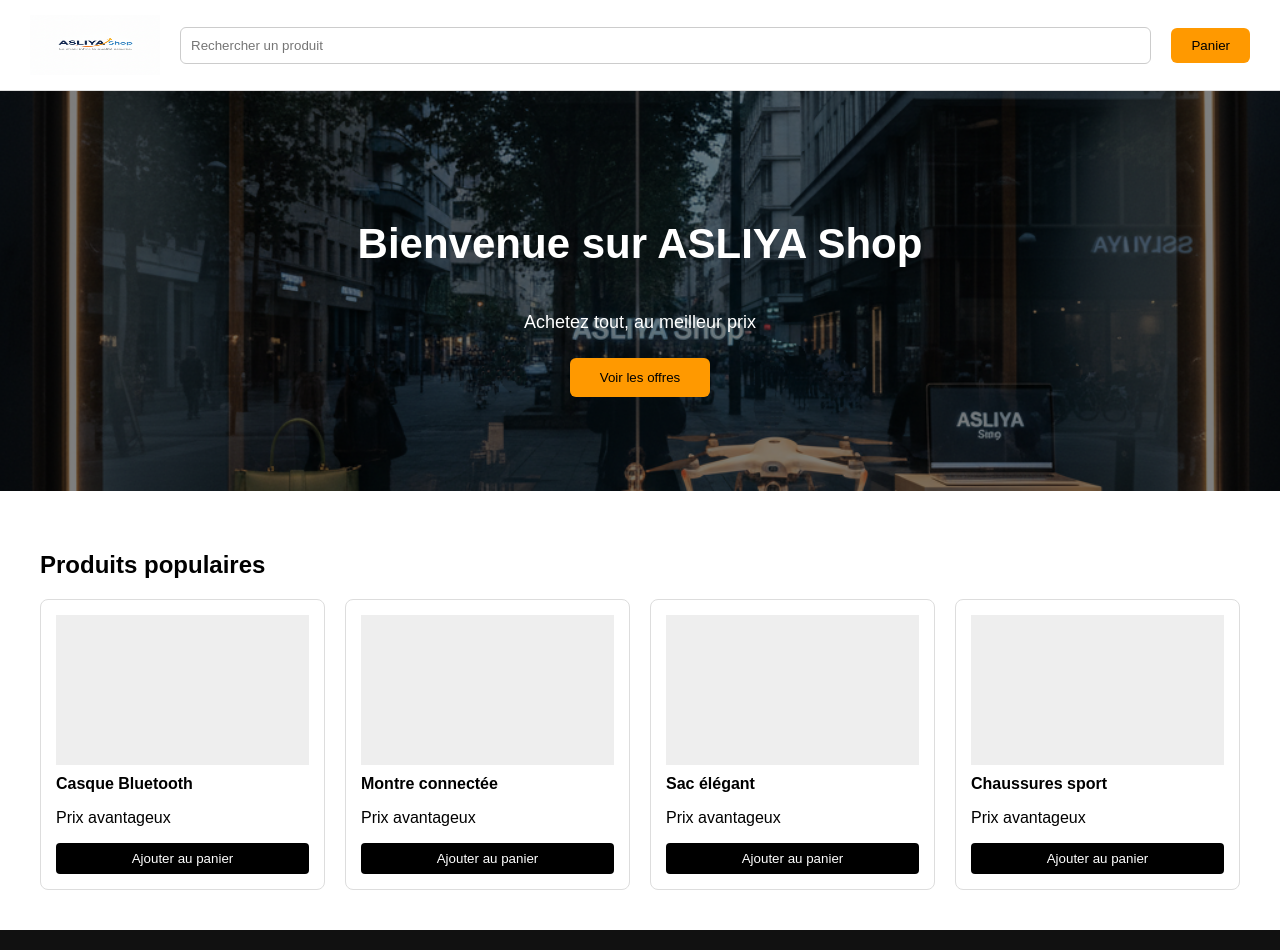
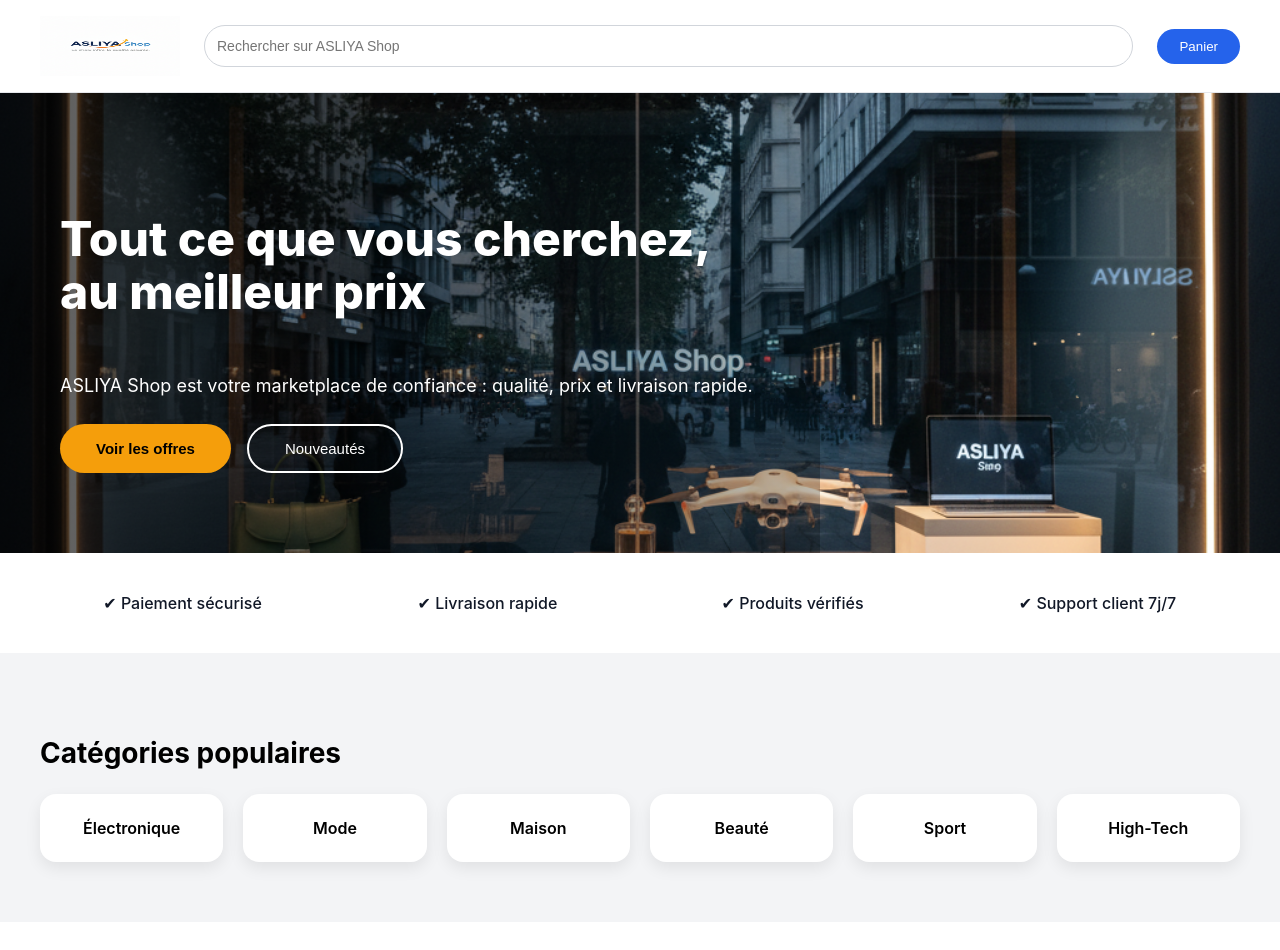
Before and after one commit to asliyapdg-shop/ASLIYA-Shop-, a Next.js app: page / in a window 1280 px wide. Shown: the top 950 px of the page. Built offline with nearby package versions, Linux system fonts and the light colour scheme.

Commit message:
ASLIYA Shop 2026

```diff
--- a/app/page.js
+++ b/app/page.js
@@ -2,111 +2,183 @@
 
 export default function Home() {
   return (
-    <main style={{ fontFamily: "Arial, sans-serif" }}>
+    <main style={{ fontFamily: "Inter, Arial, sans-serif", background: "#f3f4f6" }}>
 
       {/* HEADER */}
       <header style={{
         display: "flex",
         alignItems: "center",
-        padding: "15px 30px",
-        borderBottom: "1px solid #ddd",
-        background: "#fff"
+        gap: 24,
+        padding: "16px 40px",
+        background: "#ffffff",
+        borderBottom: "1px solid #e5e7eb"
       }}>
-        <Image src="/logo.png" alt="ASLIYA Shop" width={130} height={60} />
+        <Image src="/logo.png" alt="ASLIYA Shop" width={140} height={60} />
 
         <input
-          placeholder="Rechercher un produit"
+          placeholder="Rechercher sur ASLIYA Shop"
           style={{
-            marginLeft: 20,
             flex: 1,
-            padding: 10,
-            borderRadius: 6,
-            border: "1px solid #ccc"
+            padding: 12,
+            borderRadius: 999,
+            border: "1px solid #d1d5db",
+            fontSize: 14
           }}
         />
 
         <button style={{
-          marginLeft: 20,
-          padding: "10px 20px",
-          background: "#ff9900",
+          padding: "10px 22px",
+          background: "#2563eb",
+          color: "#fff",
           border: "none",
-          borderRadius: 6
+          borderRadius: 999,
+          fontWeight: 500,
+          cursor: "pointer"
         }}>
           Panier
         </button>
       </header>
 
-      {/* IMAGE PRINCIPALE */}
-      <section style={{ position: "relative", height: 400 }}>
+      {/* HERO */}
+      <section style={{ position: "relative", height: 460 }}>
         <Image
           src="/hero.jpg"
           alt="ASLIYA Shop"
           fill
+          priority
           style={{ objectFit: "cover" }}
         />
 
         <div style={{
           position: "absolute",
           inset: 0,
-          background: "rgba(0,0,0,0.5)",
-          color: "#fff",
+          background: "linear-gradient(to right, rgba(0,0,0,0.65), rgba(0,0,0,0.25))",
           display: "flex",
           flexDirection: "column",
           justifyContent: "center",
-          alignItems: "center",
-          textAlign: "center"
+          padding: "0 60px",
+          color: "#fff",
+          maxWidth: 700
         }}>
-          <h1 style={{ fontSize: 42 }}>Bienvenue sur ASLIYA Shop</h1>
-          <p style={{ fontSize: 18, margin: "10px 0" }}>
-            Achetez tout, au meilleur prix
+          <h1 style={{ fontSize: 48, fontWeight: 800, lineHeight: 1.1 }}>
+            Tout ce que vous cherchez,<br />au meilleur prix
+          </h1>
+          <p style={{ fontSize: 18, marginTop: 16, marginBottom: 28 }}>
+            ASLIYA Shop est votre marketplace de confiance :
+            qualité, prix et livraison rapide.
           </p>
-          <button style={{
-            marginTop: 15,
-            padding: "12px 30px",
-            background: "#ff9900",
-            border: "none",
-            borderRadius: 6
+          <div style={{ display: "flex", gap: 16 }}>
+            <button style={{
+              padding: "14px 36px",
+              background: "#f59e0b",
+              border: "none",
+              borderRadius: 999,
+              fontSize: 15,
+              fontWeight: 600,
+              cursor: "pointer"
+            }}>
+              Voir les offres
+            </button>
+            <button style={{
+              padding: "14px 36px",
+              background: "transparent",
+              border: "2px solid #fff",
+              borderRadius: 999,
+              color: "#fff",
+              fontSize: 15,
+              cursor: "pointer"
+            }}>
+              Nouveautés
+            </button>
+          </div>
+        </div>
+      </section>
+
+      {/* TRUST BAR */}
+      <section style={{
+        display: "grid",
+        gridTemplateColumns: "repeat(auto-fit, minmax(200px, 1fr))",
+        gap: 20,
+        padding: "40px 40px",
+        background: "#ffffff"
+      }}>
+        {[
+          "Paiement sécurisé",
+          "Livraison rapide",
+          "Produits vérifiés",
+          "Support client 7j/7"
+        ].map((t, i) => (
+          <div key={i} style={{
+            textAlign: "center",
+            fontWeight: 500,
+            color: "#111827"
           }}>
-            Voir les offres
-          </button>
+            ✔ {t}
+          </div>
+        ))}
+      </section>
+
+      {/* CATEGORIES */}
+      <section style={{ padding: "60px 40px" }}>
+        <h2 style={{ fontSize: 28, marginBottom: 24 }}>Catégories populaires</h2>
+        <div style={{
+          display: "grid",
+          gridTemplateColumns: "repeat(auto-fill, minmax(160px, 1fr))",
+          gap: 20
+        }}>
+          {["Électronique", "Mode", "Maison", "Beauté", "Sport", "High-Tech"].map((c, i) => (
+            <div key={i} style={{
+              background: "#ffffff",
+              padding: 24,
+              borderRadius: 16,
+              textAlign: "center",
+              fontWeight: 600,
+              boxShadow: "0 6px 16px rgba(0,0,0,0.08)",
+              cursor: "pointer"
+            }}>
+              {c}
+            </div>
+          ))}
         </div>
       </section>
 
       {/* PRODUITS */}
-      <section style={{ padding: 40 }}>
-        <h2>Produits populaires</h2>
+      <section style={{ padding: "60px 40px", background: "#ffffff" }}>
+        <h2 style={{ fontSize: 28, marginBottom: 32 }}>Produits populaires</h2>
 
         <div style={{
           display: "grid",
-          gridTemplateColumns: "repeat(auto-fit, minmax(200px, 1fr))",
-          gap: 20,
-          marginTop: 20
+          gridTemplateColumns: "repeat(auto-fill, minmax(220px, 1fr))",
+          gap: 28
         }}>
           {[
-            "Casque Bluetooth",
-            "Montre connectée",
-            "Sac élégant",
-            "Chaussures sport"
-          ].map((name, i) => (
+            { name: "Casque Bluetooth", price: "29€" },
+            { name: "Montre connectée", price: "49€" },
+            { name: "Sac élégant", price: "35€" },
+            { name: "Chaussures sport", price: "55€" }
+          ].map((p, i) => (
             <div key={i} style={{
-              border: "1px solid #ddd",
-              padding: 15,
-              borderRadius: 8
+              background: "#f9fafb",
+              padding: 20,
+              borderRadius: 16,
+              boxShadow: "0 8px 20px rgba(0,0,0,0.08)"
             }}>
               <div style={{
-                height: 150,
-                background: "#eee",
-                marginBottom: 10
+                height: 160,
+                background: "#e5e7eb",
+                borderRadius: 12,
+                marginBottom: 14
               }} />
-              <strong>{name}</strong>
-              <p>Prix avantageux</p>
+              <div style={{ fontWeight: 600 }}>{p.name}</div>
+              <div style={{ margin: "6px 0", fontWeight: 700 }}>{p.price}</div>
               <button style={{
                 width: "100%",
-                padding: 8,
-                background: "#000",
+                padding: "10px 0",
+                background: "#111827",
                 color: "#fff",
                 border: "none",
-                borderRadius: 4
+                borderRadius: 999,
+                cursor: "pointer"
               }}>
                 Ajouter au panier
               </button>
@@ -117,14 +189,14 @@
 
       {/* FOOTER */}
       <footer style={{
-        padding: 20,
+        padding: 30,
         textAlign: "center",
-        background: "#111",
-        color: "#fff"
+        background: "#111827",
+        color: "#ffffff"
       }}>
-        © ASLIYA Shop 2026
+        © 2026 ASLIYA Shop — Marketplace de confiance
       </footer>
 
     </main>
   );
-                }
+}
```
